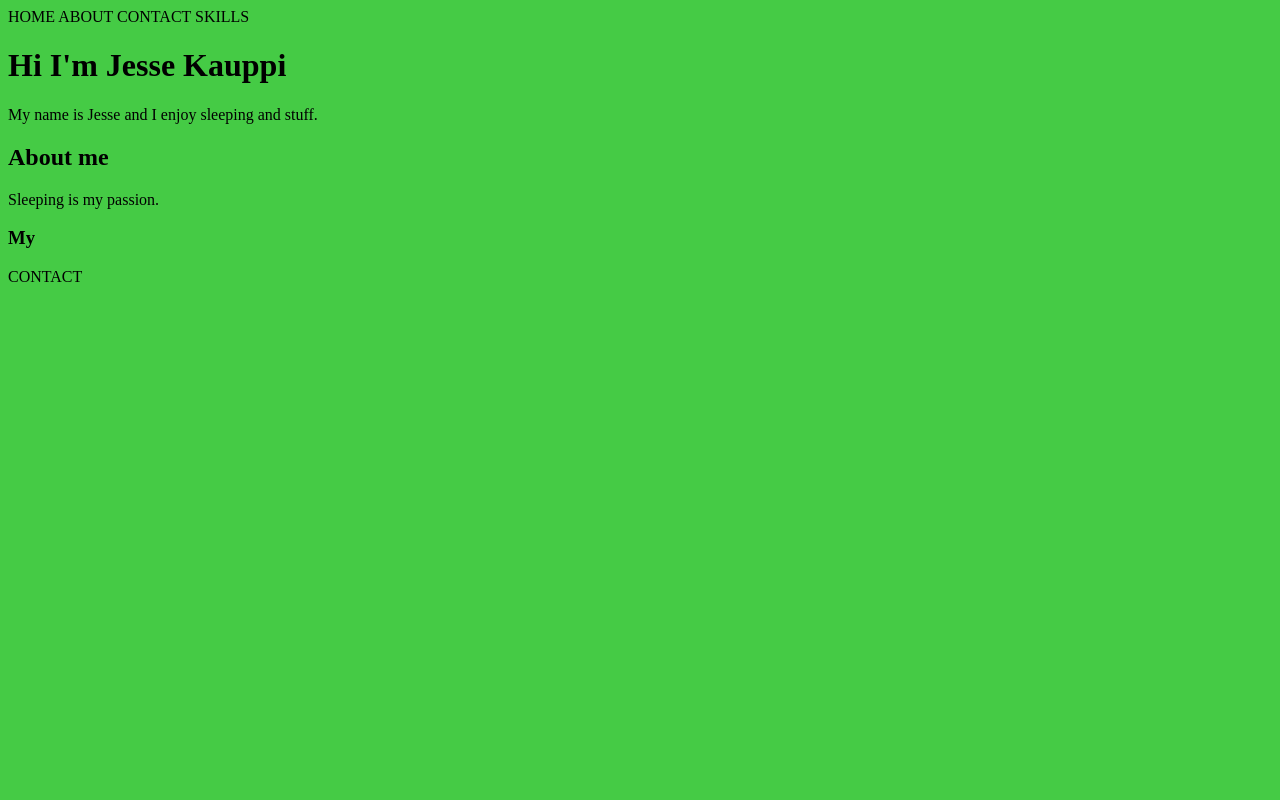
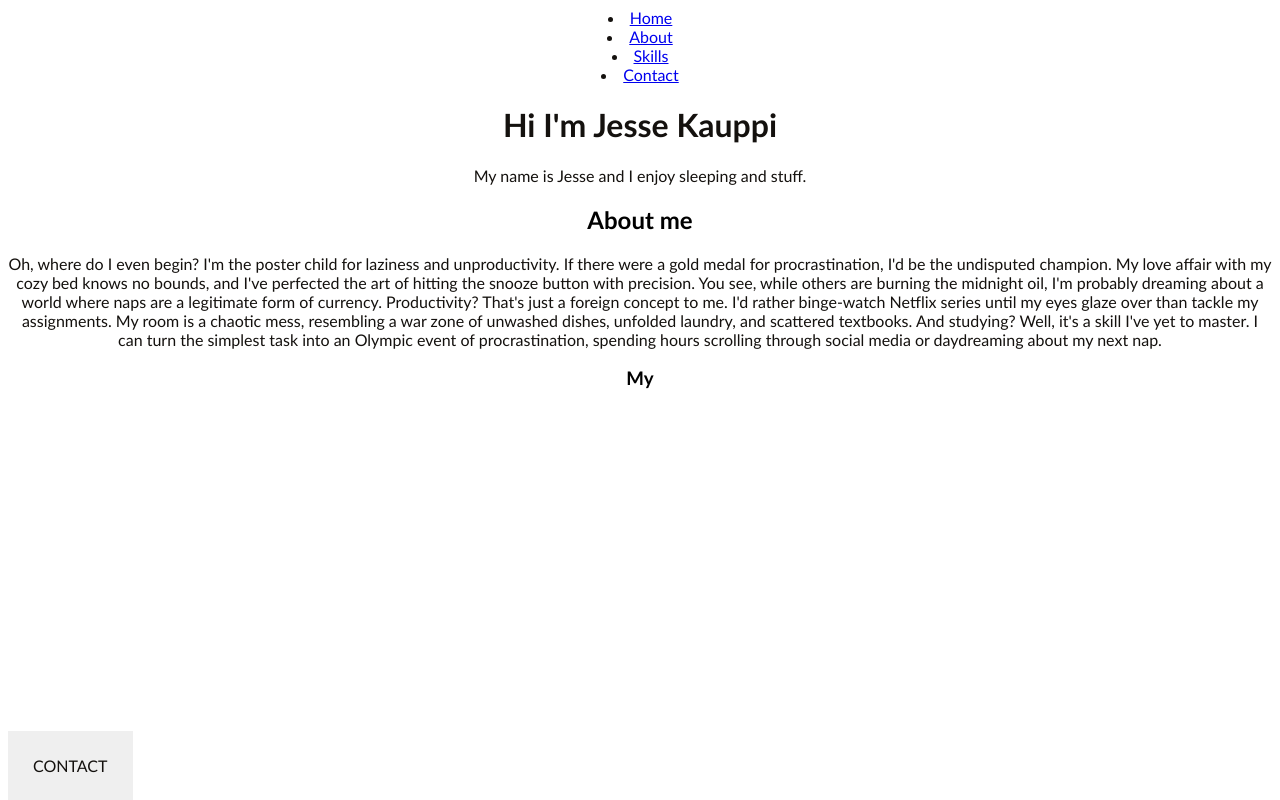
Before and after one commit to Jequu/Jequu.github.io, a plain HTML site: page index.html in a window 1280 px wide. Drawn offline with Linux system fonts and the light colour scheme.

Commit message:
nav , kieli ja mobiili laajennus.

```diff
--- a/index.html
+++ b/index.html
@@ -1,24 +1,32 @@
 <!DOCTYPE html>
-<html>
+<html lang="en-us">
 <head>
 <title>Jesse Kauppi sivut</title>
 <meta charset="UTF-8">
 <meta name="description" content="Designer page">
+<meta name="viewport" content="width=device-width, initial-scale=1.0">
 <link rel="stylesheet" type="text/css" href="styles.css">
 </head>
 <body>
 
     <header>
-HOME           ABOUT      CONTACT         SKILLS
-    </header>
+<nav>
+    <li><a href="#">Home</a></li>
+    <li><a href="#">About</a></li>
+    <li><a href="#">Skills</a></li>
+    <li><a href="#">Contact</a></li>
+</nav>
+</header>
 <h1>Hi I'm Jesse Kauppi</h1>
 <p>My name is Jesse and I enjoy sleeping and stuff.</p>
 <h2>About me</h2>
-<p>Sleeping is my passion.</p>
+<p>Oh, where do I even begin? I'm the poster child for laziness and unproductivity. If there were a gold medal for procrastination, I'd be the undisputed champion. My love affair with my cozy bed knows no bounds, and I've perfected the art of hitting the snooze button with precision.
+
+    You see, while others are burning the midnight oil, I'm probably dreaming about a world where naps are a legitimate form of currency. Productivity? That's just a foreign concept to me. I'd rather binge-watch Netflix series until my eyes glaze over than tackle my assignments.
+
+    My room is a chaotic mess, resembling a war zone of unwashed dishes, unfolded laundry, and scattered textbooks. And studying? Well, it's a skill I've yet to master. I can turn the simplest task into an Olympic event of procrastination, spending hours scrolling through social media or daydreaming about my next nap.</p>
 <h3>My </h3>
-
-
-
+<br>
 <footer>
 CONTACT
 </footer>
--- a/styles.css
+++ b/styles.css
@@ -1,3 +1,47 @@
 body{
-    background-color: #45cb45;
+    background-color: #ffffff;
+    font-family: 'Trebuchet MS', 'Lucida Sans Unicode', 'Lucida Grande', 'Lucida Sans', Arial, sans-serif;
 }
+
+p{
+    color: #14110E;
+    text-align: center;
+}
+
+h1{
+    color: #14110E;
+    text-align: center;
+}
+
+h2{
+    color: text-align: center;
+    text-align: center;
+}
+
+h3{
+    color: text-align: center;
+    text-align: center;
+}
+
+header{
+    color: #14110E;
+    text-align: center;
+}
+
+footer{
+    color: #14110E;
+    text-align: center;
+    background-color: #efefef;
+    padding: 25px;
+    position: absolute;
+    bottom: 0;
+}
+
+.resizable-image{
+    width: 20%;
+    height: auto;
+}
+
+img{
+    float:right;
+}
```
Also changed, not shown: Saved code.html (added, +1 -0 lines), mee.jpg (added), 1 other file.
